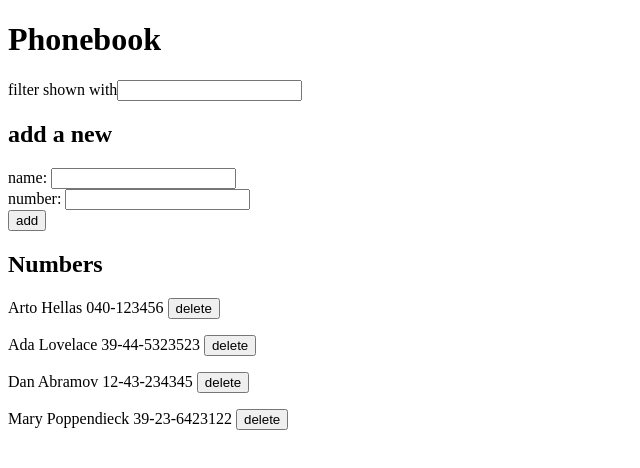
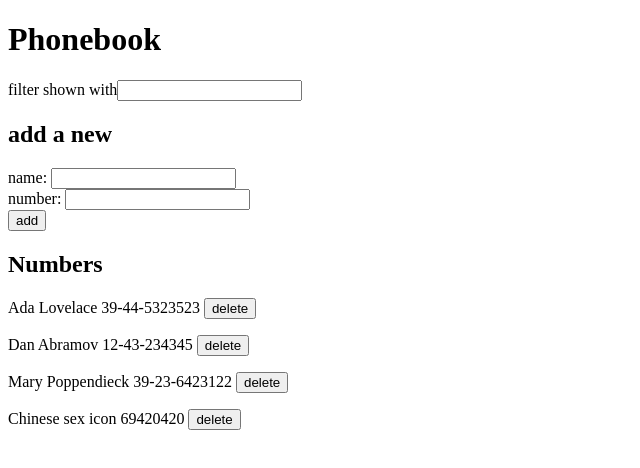
Before and after one commit to Ja4xt/palauitusrepositorio-main, a React (Create React App) app in the folder palauitusrepositorio-main/palauitusrepositorio-main/osa2/puhelinluettelo/: page / in a window 1280 px wide. Shown: the top 468 px of the page, without its empty margins (0-640 px from the left). Built offline with nearby package versions, Linux system fonts and the light colour scheme; data requests are answered from the project's data file.

Commit message:
puhelinluettelo 2.15 - style css

```diff
--- a/palauitusrepositorio-main/palauitusrepositorio-main/osa2/puhelinluettelo/db.json
+++ b/palauitusrepositorio-main/palauitusrepositorio-main/osa2/puhelinluettelo/db.json
@@ -1,10 +1,5 @@
 {
-    "persons":[
-      {
-        "name": "Arto Hellas",
-        "number": "040-123456",
-        "id": 1
-      },
+  "persons": [
     {
       "name": "Ada Lovelace",
       "number": "39-44-5323523",
@@ -19,6 +14,11 @@
       "name": "Mary Poppendieck",
       "number": "39-23-6423122",
       "id": 4
+    },
+    {
+      "name": "Chinese sex icon",
+      "number": "69420420",
+      "id": 5
     }
   ]
 }
--- a/palauitusrepositorio-main/palauitusrepositorio-main/osa2/puhelinluettelo/src/palvelut/persons.js
+++ b/palauitusrepositorio-main/palauitusrepositorio-main/osa2/puhelinluettelo/src/palvelut/persons.js
@@ -5,6 +5,8 @@ henkilöt pull
 import axios from 'axios'
 const baseUrl = 'http://localhost:3001/persons'
 //const baseUrl = '/api/persons'
+
+// npx json-server --watch db.json --port 3001
 
 const getAll = () => {
   const request = axios.get(baseUrl)
```
Lines whose indentation alone changed are shown as unchanged.
